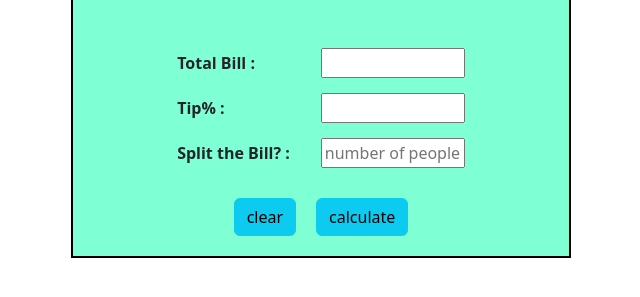
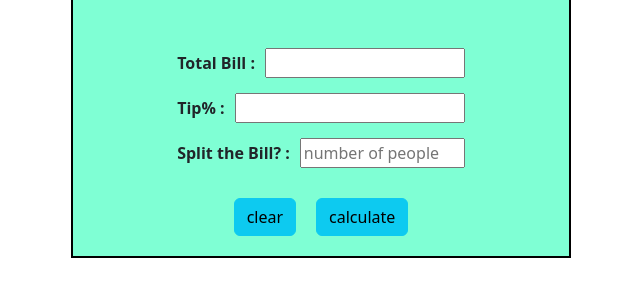
Before and after one commit to sachinkushwha/tip-calculator, a plain HTML site: page index.html in a window 1280 px wide. Shown: the part 155-452 px from the top of the page, without its empty margins (329-969 px from the left). Drawn offline with nearby package versions, Linux system fonts and the light colour scheme.

Commit message:
Update style.css

```diff
--- a/style.css
+++ b/style.css
@@ -32,6 +32,14 @@
     width: 100%;
     gap: 10px;
     font-weight: bold;
+    white-space: nowrap; /* Prevent label text from breaking into multiple lines */
+    overflow: hidden; /* Prevent overflow of long text */
+    text-overflow: ellipsis; /* Add ellipsis if text is too long */
+}
+
+.input-containere input, .input-containere select {
+    width: 100%; /* Input and select fields take full width */
+    max-width: 300px; /* Limit maximum width for input fields */
 }
 
 .btn-containere {
```
